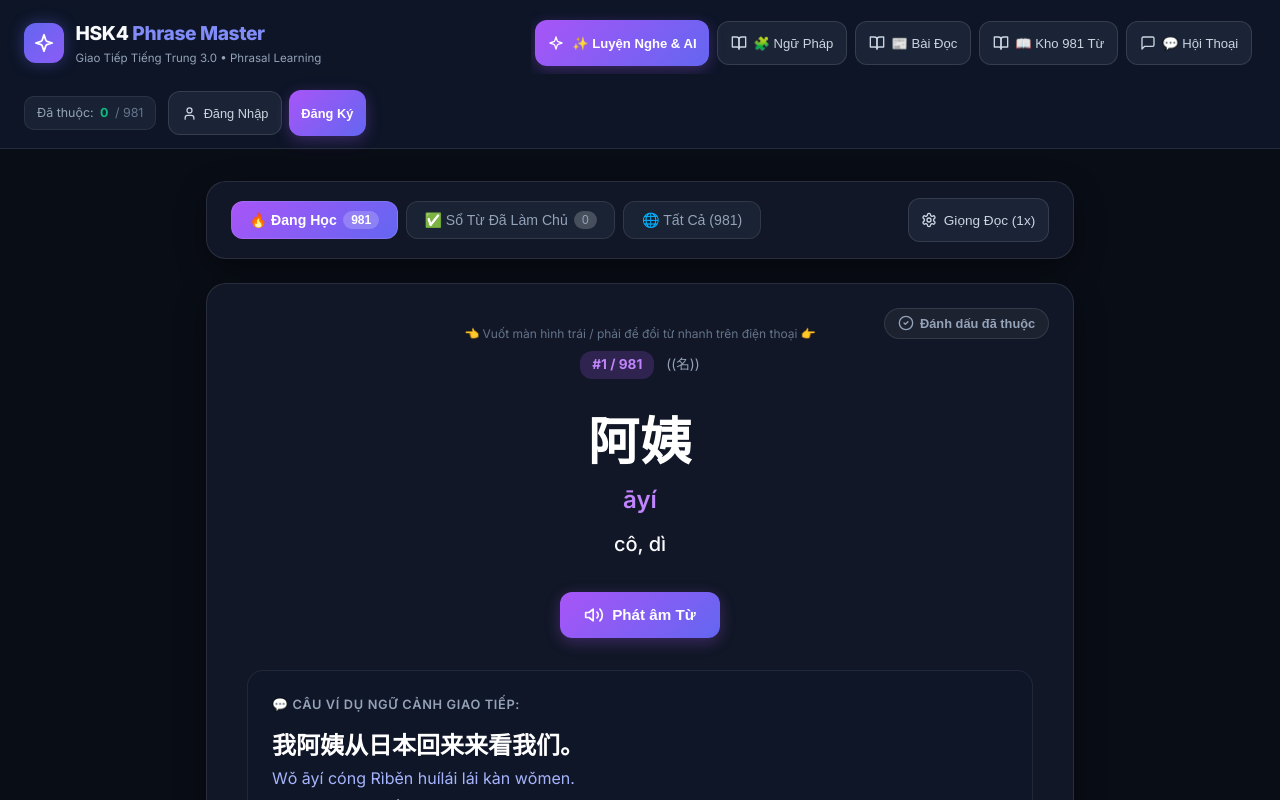
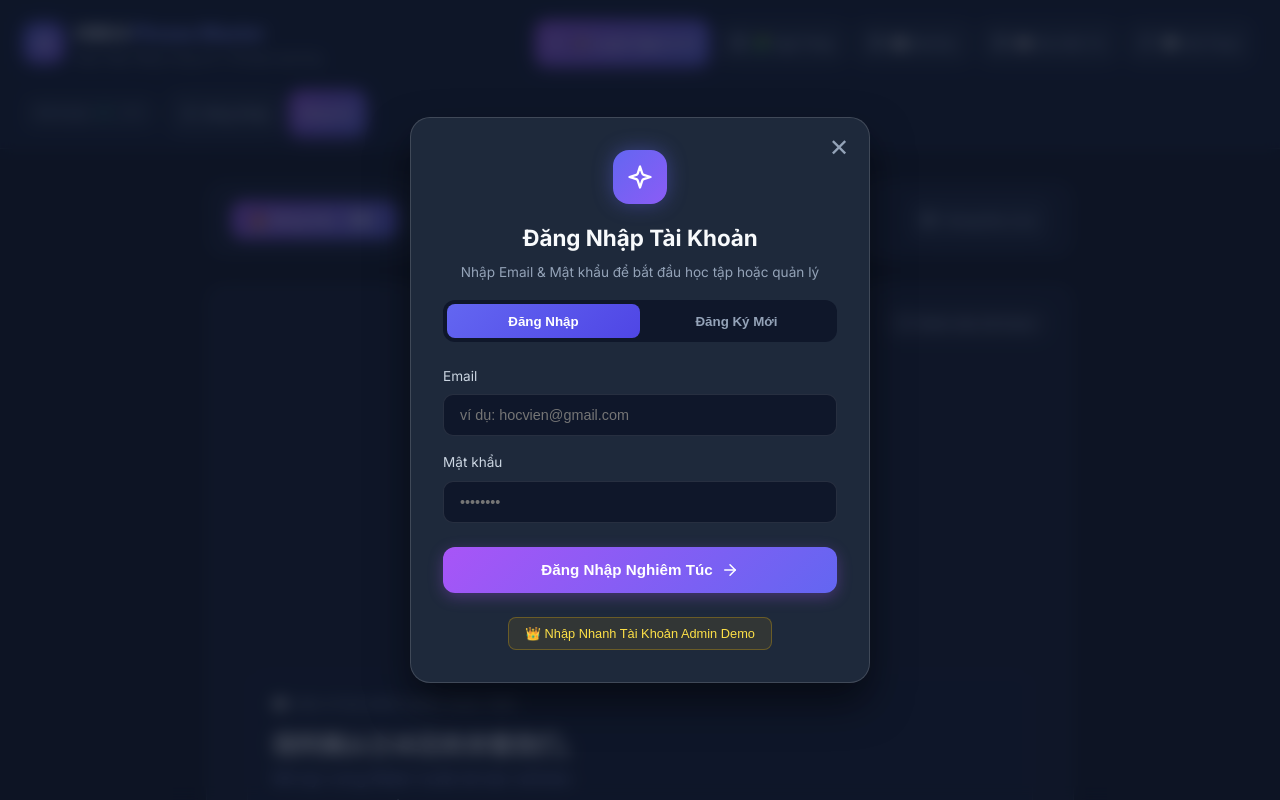
Before and after one commit to 5cfm98gf55-maker/HSK4-, a React (Vite) app: page / in a window 1280 px wide. Shown: the top 800 px of the page. Built offline with nearby package versions, Linux system fonts and the light colour scheme.

Commit message:
feat: update HSK4 Phrase Master web app with Admin & Auth flow

```diff
--- a/src/App.jsx
+++ b/src/App.jsx
@@ -22,7 +22,7 @@ export default function App() {
   const [currentTab, setCurrentTab] = useState('shadowing');
   const [currentIndex, setCurrentIndex] = useState(0);
 
-  // AUTH STATE: Default to null so new visitors are NOT logged in as Admin by default!
+  // AUTH STATE: Read from localStorage or null
   const [currentUser, setCurrentUser] = useState(() => {
     try {
       const saved = localStorage.getItem('hsk4_current_user');
@@ -32,8 +32,24 @@ export default function App() {
     }
   });
 
-  const [authModalOpen, setAuthModalOpen] = useState(false);
+  // Automatically open Auth Modal if user is NOT logged in!
+  const [authModalOpen, setAuthModalOpen] = useState(() => {
+    try {
+      return !localStorage.getItem('hsk4_current_user');
+    } catch (e) {
+      return true;
+    }
+  });
+
   const [authModalMode, setAuthModalMode] = useState('login'); // 'login', 'register', 'change_password'
+
+  // Open Auth Modal whenever currentUser becomes null (e.g. after logout)
+  useEffect(() => {
+    if (!currentUser) {
+      setAuthModalOpen(true);
+      setAuthModalMode('login');
+    }
+  }, [currentUser]);
 
   // PENDING & APPROVED USERS STATE
   const [pendingUsers, setPendingUsers] = useState(() => {
@@ -110,6 +126,7 @@ export default function App() {
     if (emailInput.toLowerCase() === DEFAULT_ADMIN.email.toLowerCase() && passwordInput === DEFAULT_ADMIN.password) {
       const adminObj = DEFAULT_ADMIN;
       setCurrentUser(adminObj);
+      setAuthModalOpen(false);
       return { success: true };
     }
 
@@ -129,6 +146,7 @@ export default function App() {
 
     const userObj = { ...foundUser, role: 'student' };
     setCurrentUser(userObj);
+    setAuthModalOpen(false);
     return { success: true };
   };
 
@@ -196,8 +214,11 @@ export default function App() {
 
   // LOGOUT HANDLER
   const handleLogout = () => {
+    localStorage.removeItem('hsk4_current_user');
     setCurrentUser(null);
     setCurrentTab('shadowing');
+    setAuthModalMode('login');
+    setAuthModalOpen(true);
   };
 
   const handleMasterToggle = (id) => {
```
